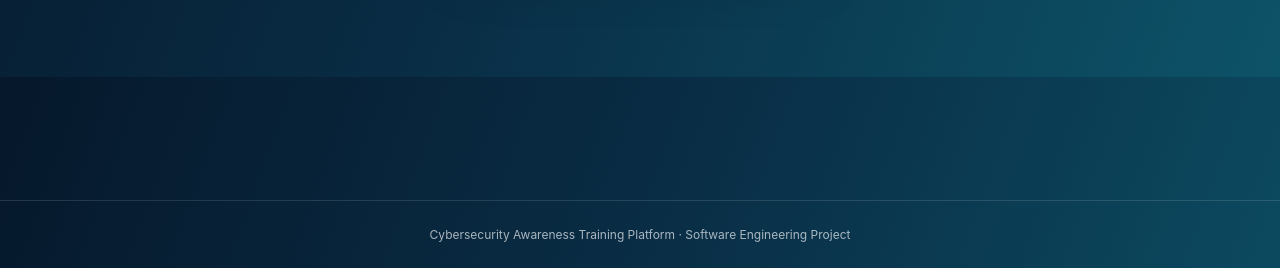
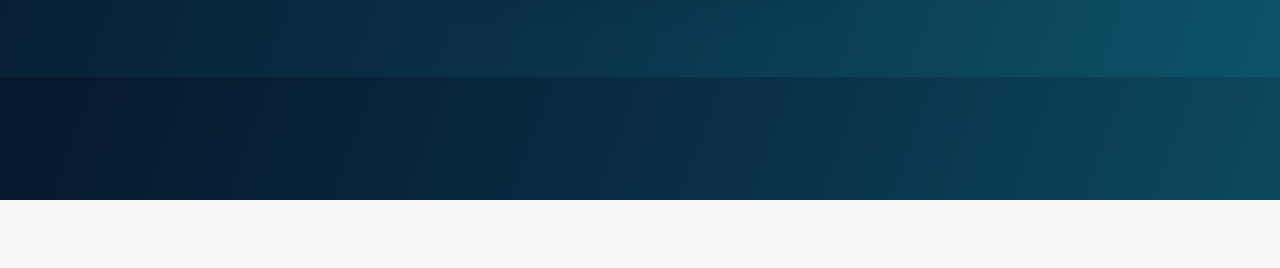
Before and after one commit to Pradeepa2401/cybersecurity-awareness-training, a Flask app: page / in a window 1280 px wide. Shown: the part 723-991 px from the top of the page. After the commit the page ends 923 px from the top, so only its background shows below. Run offline with Flask 3, Linux system fonts and the light colour scheme.

Commit message:
Update base.html

```diff
--- a/templates/base.html
+++ b/templates/base.html
@@ -112,15 +112,6 @@
 
 </main>
 
-
-<footer>
-
-    Cybersecurity Awareness Training Platform
-    · Software Engineering Project
-
-</footer>
-
-
 </body>
 
 </html>
```
